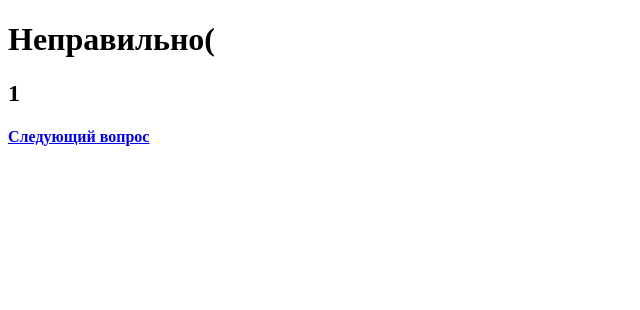
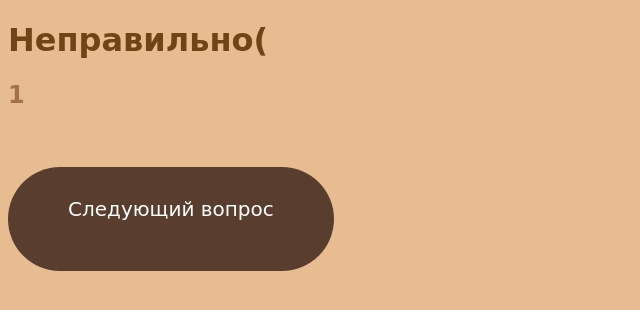
Before and after one commit to Vasilisa-6-6/global_jara, a Flask app: page /answer/1/1 in a window 1280 px wide. Shown: the top 310 px of the page, without its empty margins (0-640 px from the left). Run offline with Flask 3, Linux system fonts and the light colour scheme; the visitor is signed in with stand-in values (Sample User, id 1).

Commit message:
+стиль

```diff
--- a/static/css/style.css
+++ b/static/css/style.css
@@ -1,6 +1,6 @@
 .Center {
 
-    font-size: 135px;
+
     display: flex;
     align-items: center;
     height: 100vh;
@@ -10,20 +10,42 @@
 .Button {
     background: #593d2e;
     color: #FFF;
+    font-size: 20px;
+    padding: 30px 60px 50px 60px;
+    border-radius: 10000px;
+    line-height: 8;
+}
+
+.Button1 {
+    font-size: 135px;
+    background: #593d2e;
+    color: #FFF;
     padding: 30px 60px 50px 60px;
     border-radius: 10000px;
 }
 
 body {
-    background: #c7a785;
+    background: #e7bc91;
     font-family: 'Comic Sans MS';
 }
 
 a{
     text-decoration: none;
-    color:#b77957;
+    color:#bc8a5f;
 }
 
 h2{
-    color: #b77957;
+    color: #a47148;
 }
+
+h1{
+    color: #6f4518;
+}
+
+h3{
+    color: #583101;
+}
+
+p{
+    color: #603808;
+}
--- a/templates/answer.html
+++ b/templates/answer.html
@@ -1,14 +1,6 @@
-<!DOCTYPE html>
-<html lang="ru">
-<head>
-    <meta charset="UTF-8">
-    <meta name="viewport" content="width=device-width, initial-scale=1.0">
-    <title>Ответ</title>
-</head>
-<body>
-    <h1>{%if correct%} Правильно){%else%} Неправильно( {%endif%}</h1>
-    <h2>{{score}}</h2>
-    <a href="{{url_for('next_question')}}"><h4>Следующий вопрос</h4></a>
-
-</body>
-</html>
+{%extends 'base.html'%}
+{%block content%}
+<h1>{%if correct%} Правильно){%else%} Неправильно( {%endif%}</h1>
+<h2>{{score}}</h2>
+<a href="{{url_for('next_question')}}" class="Button">Следующий вопрос</a>
+{%endblock%}
--- a/templates/index.html
+++ b/templates/index.html
@@ -1,4 +1,6 @@
 {%extends 'base.html'%}
 {%block content%}
-<div class="Center"><a href="{{url_for('start')}}" class="Button">start</a></div>
+<h1>Глобальное потепление?!</h1>
+<h2>Пройди тест и узнай какой из тебя решатель проблем</h2>
+<div class="Center"><a href="{{url_for('start')}}" class="Button1">start</a></div>
 {%endblock%}
--- a/templates/question.html
+++ b/templates/question.html
@@ -1,7 +1,7 @@
 {%extends 'base.html'%}
 {%block title%}Вопрос{%endblock%}
-{%block content%}<h2>{{q.text}}</h2>
+{%block content%}<h2 class="Center1">{{q.text}}</h2>
 {%for c in q.choices%}
-    <br><a href="{{url_for('answer', qid=qid, choice=loop.index0)}}">{{c}}</a>
+    <br><a href="{{url_for('answer', qid=qid, choice=loop.index0)}}" class="Button">{{c}}</a>
 {%endfor%}
 {%endblock%}
```
Also changed, not shown: templates/result.html (+8 -14 lines).
